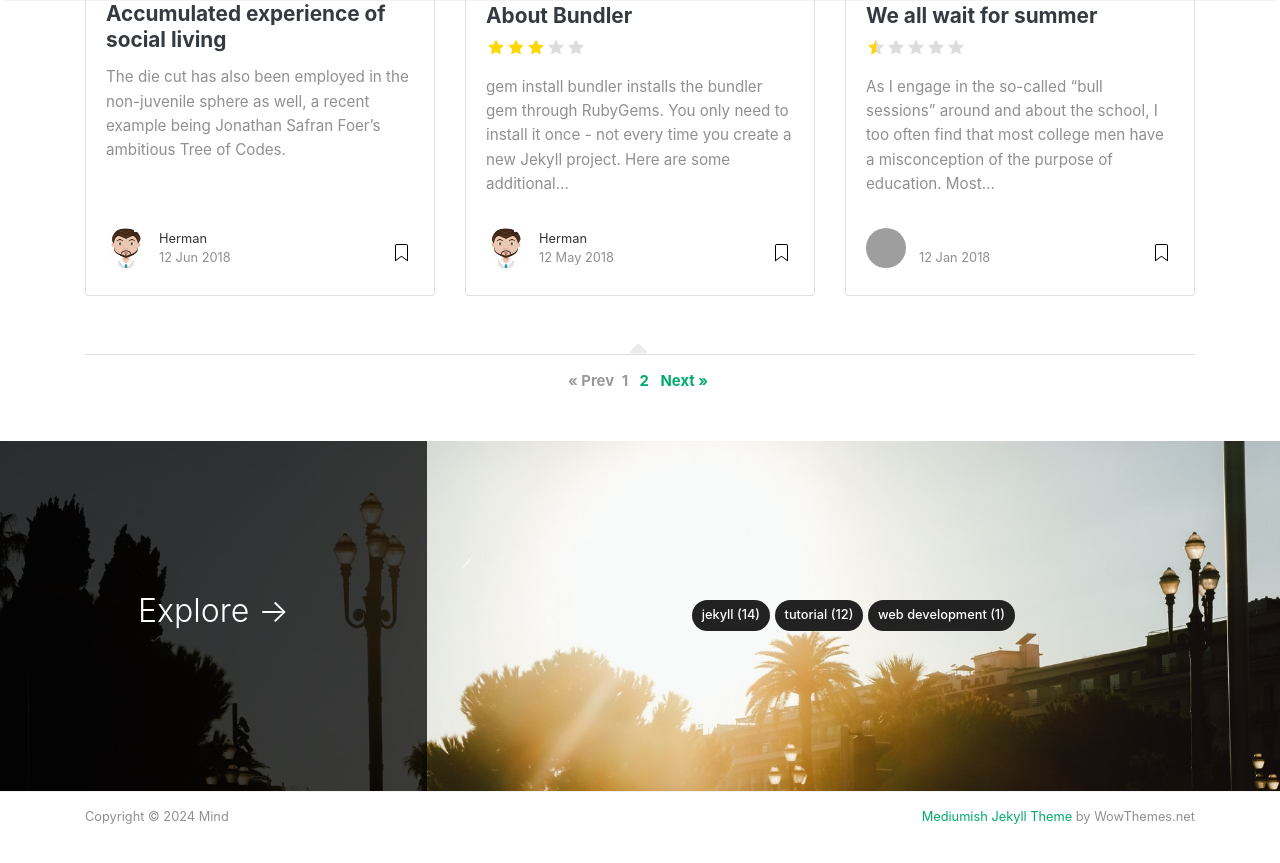
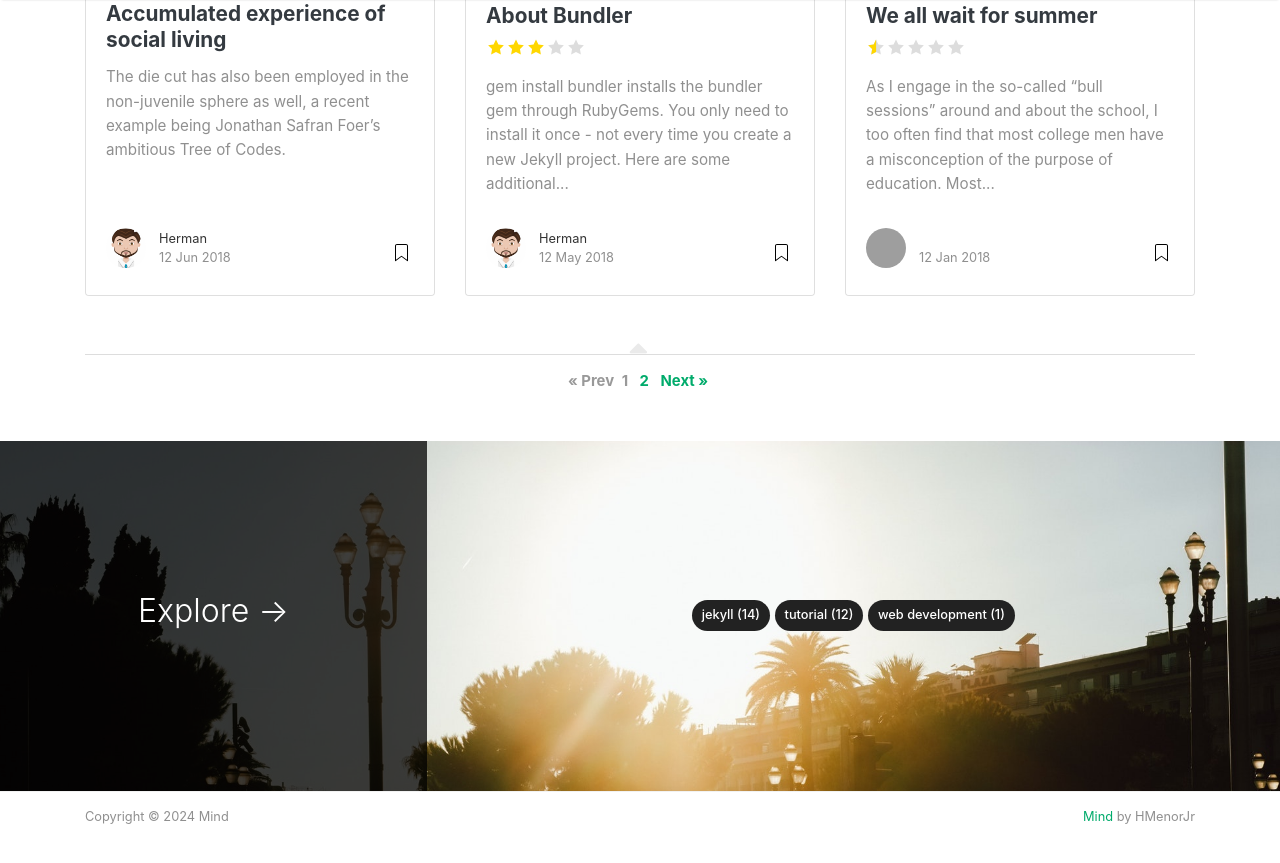
Before and after one commit to hmenorjr/blog, a Jekyll site: the page built from index.html, in a window 1280 px wide and 900 px high, scrolled down 1540 px. Shown: the top 863 px of the window. Built offline with Jekyll 4.4.1, drawn with Linux system fonts in a browser that asks for light colours; nearby versions of some CDN libraries; the list of posts is cut into pages by our own code; some of the changed text lies outside the part shown; grey boxes are pictures that could not be loaded.

Commit message:
Update footer and remove some navigation

```diff
--- a/_layouts/default.html
+++ b/_layouts/default.html
@@ -73,22 +73,6 @@
 
                 <li class="nav-item">
                 <a class="nav-link" href="{{ site.baseurl }}/about">About</a>
-                </li>
-
-                <li class="nav-item">
-                <a target="_blank" class="nav-link" href="https://bootstrapstarter.com/bootstrap-templates/template-mediumish-bootstrap-jekyll/"> Docs</a>
-                </li>
-
-                <li class="nav-item">
-                <a target="_blank" class="nav-link" href="https://www.wowthemes.net/themes/mediumish-wordpress/"><i class="fab fa-wordpress-simple"></i> WP Version</a>
-                </li>
-
-                <li class="nav-item">
-                <a target="_blank" class="nav-link" href="https://www.wowthemes.net/themes/mediumish-ghost/"><i class="fab fa-snapchat-ghost"></i> Ghost Version</a>
-                </li>
-
-                <li class="nav-item">
-                <a target="_blank" class="nav-link" href="https://github.com/wowthemesnet/mediumish-theme-jekyll"><i class="fab fa-github"></i> Fork on Github</a>
                 </li>
 
                 {% include search-lunr.html %}
@@ -175,7 +159,7 @@
                 Copyright © {{ site.time | date: "%Y" }} {{ site.name }}
             </div>
             <div class="col-md-6 col-sm-6 text-center text-lg-right">
-                <a target="_blank" href="https://www.wowthemes.net/mediumish-free-jekyll-template/">Mediumish Jekyll Theme</a> by WowThemes.net
+                <a target="_blank" href="https://hmenorjr.github.io/">Mind</a> by HMenorJr
             </div>
         </div>
     </div>
```
